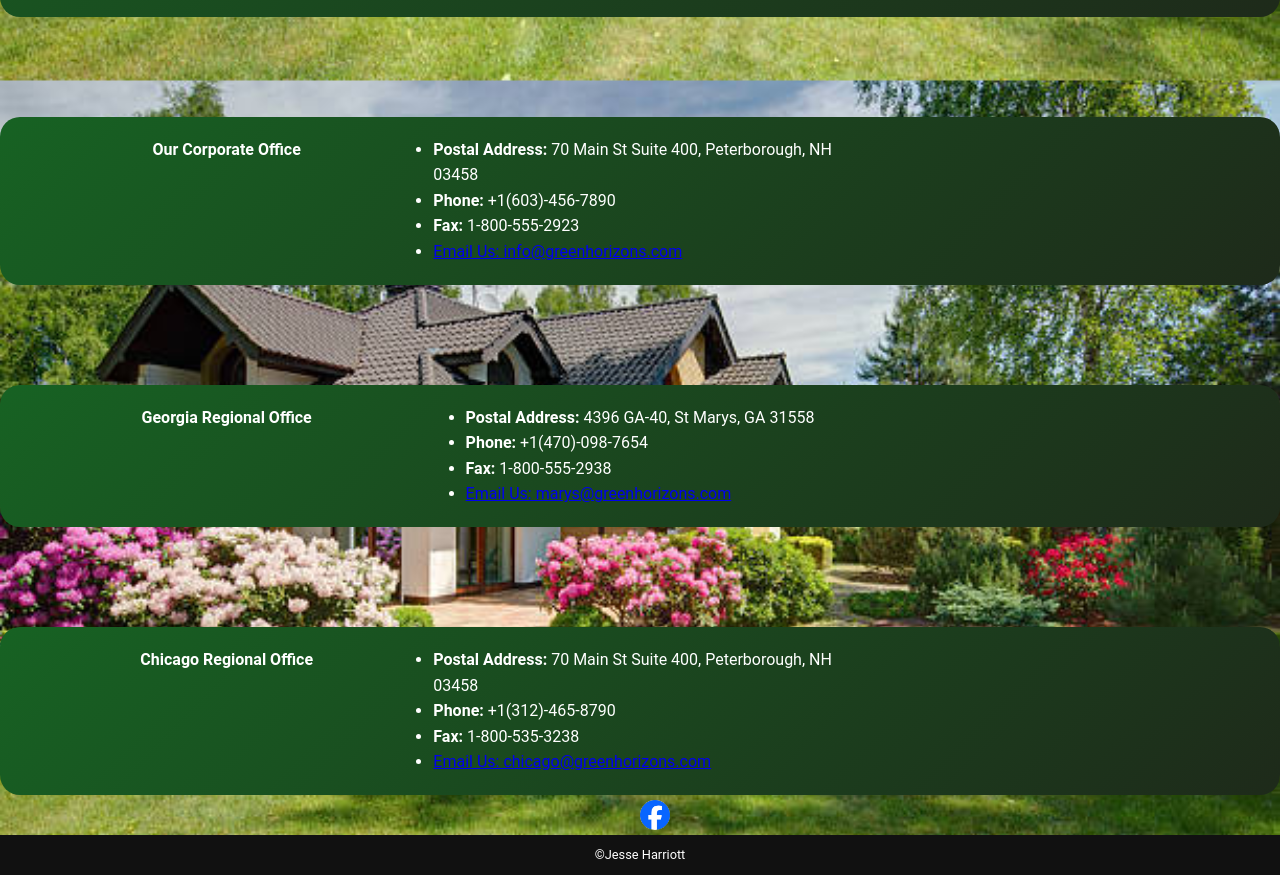
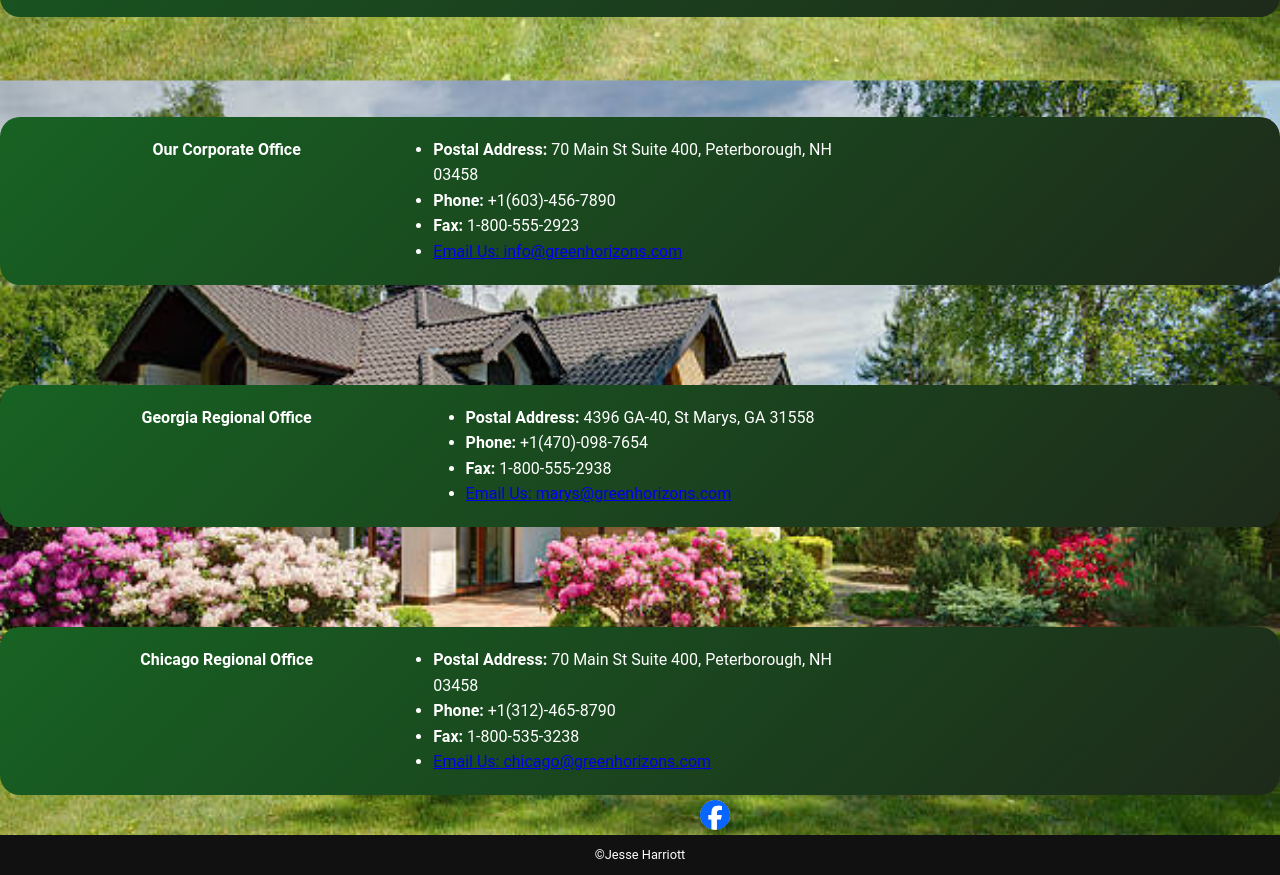
Before and after one commit to jesseharriott/final, a plain HTML site: page contact_us.html in a window 1280 px wide. Shown: the part 775-1650 px from the top of the page. Drawn offline with Linux system fonts and the light colour scheme.

Commit message:
Update main.css

```diff
--- a/main.css
+++ b/main.css
@@ -245,6 +245,6 @@ height: 30px;
 width: 30px;
 border-radius: 20px;
 position: absolute;
-left: 640px;
+left: 700px;
 top:1575px;
 }
```
